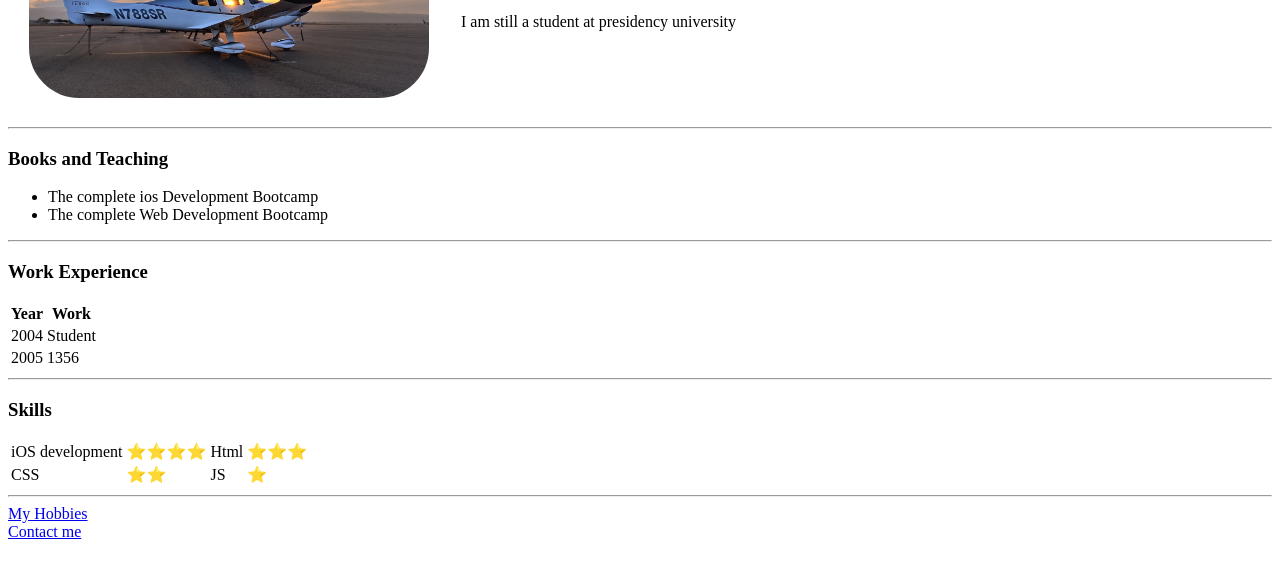
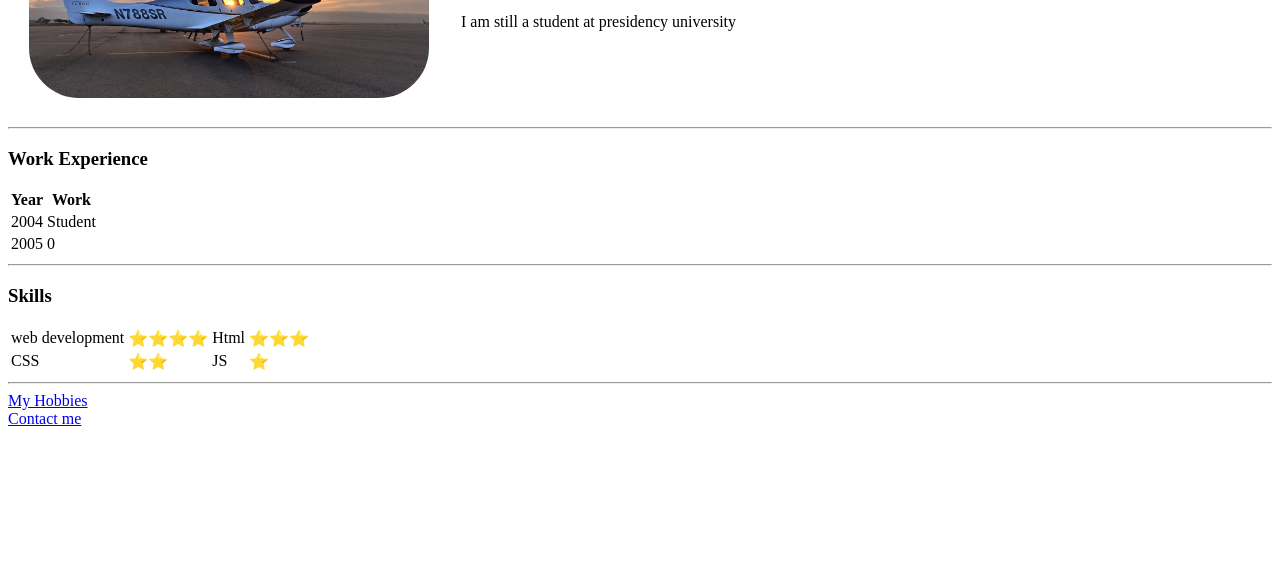
Before and after one commit to thes-william/cv, a plain HTML site: page index.html in a window 1280 px wide. Shown: the part 181-756 px from the top of the page. Drawn offline with Linux system fonts and the light colour scheme.

Commit message:
Update index.html

```diff
--- a/index.html
+++ b/index.html
@@ -29,12 +29,7 @@
     </table>
 
     <hr />
-    <h3>Books and Teaching</h3>
-    <ul>
-        <li>The complete ios Development Bootcamp</li>
-        <li>The complete Web Development Bootcamp</li>
-    </ul>
-    <hr>
+
     <h3>Work Experience</h3>
     <table>
         <thead>
@@ -51,7 +46,7 @@
         </tbody>
         <tr>
             <td>2005</td>
-            <td>1356</td>
+            <td>0</td>
         </tr>
     </table>
     <hr>
@@ -60,7 +55,7 @@
 
     <table>
         <tr>
-            <td>iOS development</td>
+            <td>web development</td>
             <td>⭐⭐⭐⭐</td>
             <td>Html</td>
             <td>⭐⭐⭐</td>
```
